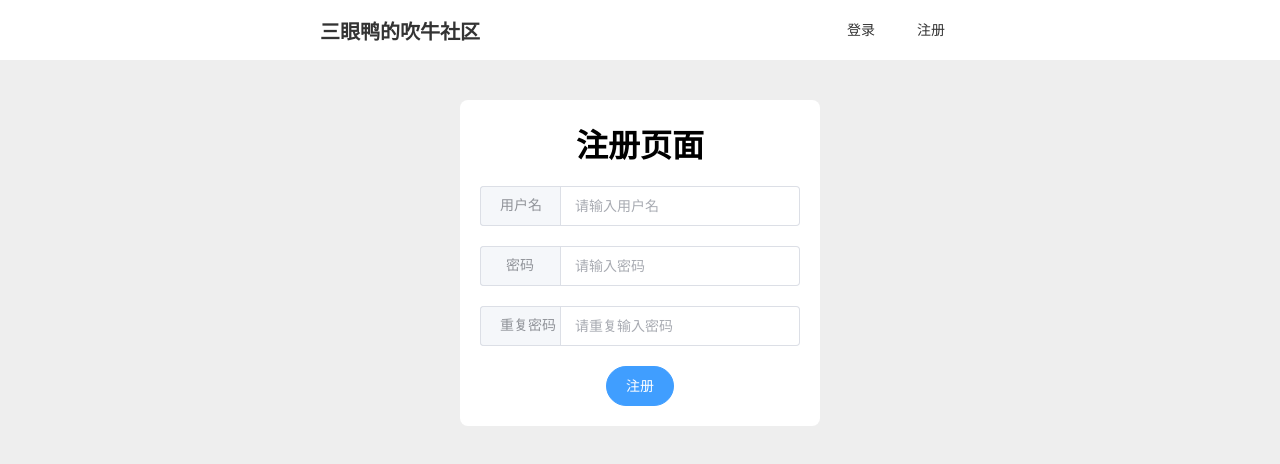
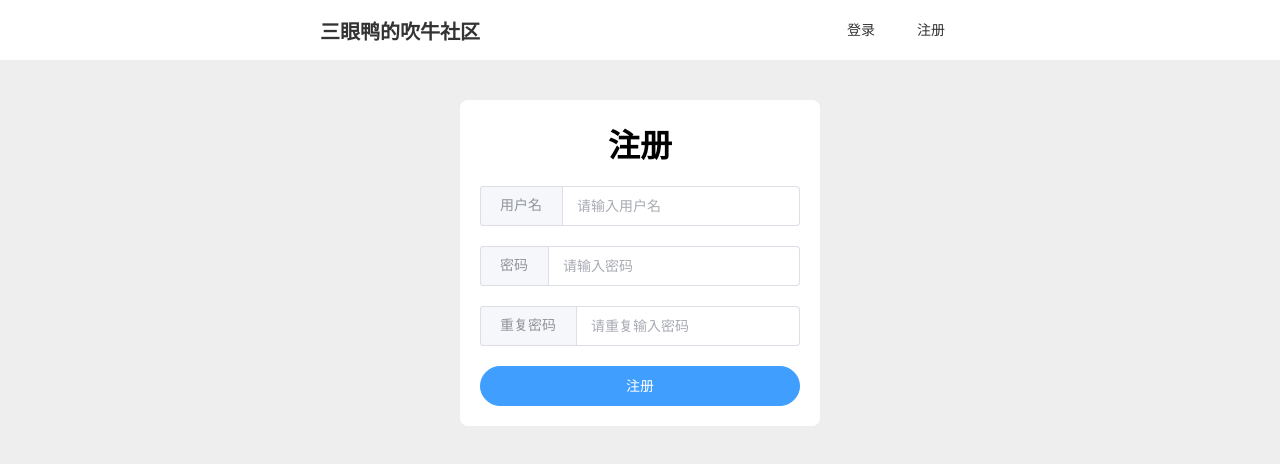
Before and after one commit to lalawila/bbs, a Vue app: page /signup in a window 1280 px wide. Shown: the top 464 px of the page. Built offline with nearby package versions, Linux system fonts and the light colour scheme.

Commit message:
优化细节

```diff
--- a/src/pages/Home.vue
+++ b/src/pages/Home.vue
@@ -71,6 +71,7 @@ export default {
                 page: this.page,
                 limit: this.limit,
             })
+            console.log(response.data)
             this.posts = response.data.results
             this.amount = response.data.amount
         },
--- a/src/pages/Login.vue
+++ b/src/pages/Login.vue
@@ -1,17 +1,17 @@
 <template>
     <div class="login">
-        <h1>登录页面</h1>
+        <h1>登录</h1>
         <el-input size="large" placeholder="请输入用户名" v-model="username">
             <template #prepend>
-                <div class="pre">用户名</div>
+                <label>用户名</label>
             </template>
         </el-input>
         <el-input size="large" placeholder="请输入密码" v-model="password">
             <template #prepend>
-                <div class="pre">密码</div>
+                <label>密码</label>
             </template>
         </el-input>
-        <el-button type="primary" size="large" round @click="login"
+        <el-button class="btn" type="primary" size="large" round @click="login"
             >登录</el-button
         >
     </div>
@@ -65,13 +65,12 @@ export default {
 
     gap: 20px;
 }
-.login h1 {
+h1 {
     margin: 0;
 }
 
-.login .pre {
-    width: 40px;
-
+label {
+    width: 50px;
     text-align: center;
 }
 </style>
--- a/src/pages/Signup.vue
+++ b/src/pages/Signup.vue
@@ -1,14 +1,14 @@
 <template>
-    <div class="login">
-        <h1>注册页面</h1>
+    <div class="signup">
+        <h1>注册</h1>
         <el-input size="large" placeholder="请输入用户名" v-model="username">
             <template #prepend>
-                <div class="pre">用户名</div>
+                <div>用户名</div>
             </template>
         </el-input>
         <el-input size="large" placeholder="请输入密码" v-model="password">
             <template #prepend>
-                <div class="pre">密码</div>
+                <div>密码</div>
             </template>
         </el-input>
         <el-input
@@ -17,10 +17,10 @@
             v-model="passwordAgin"
         >
             <template #prepend>
-                <div class="pre">重复密码</div>
+                <div>重复密码</div>
             </template>
         </el-input>
-        <el-button type="primary" size="large" round @click="signup"
+        <el-button class="btn" type="primary" size="large" round @click="signup"
             >注册</el-button
         >
     </div>
@@ -61,7 +61,7 @@ export default {
 }
 </script>
 <style scoped>
-.login {
+.signup {
     width: 360px;
     padding: 20px;
     border-radius: 8px;
@@ -76,13 +76,15 @@ export default {
 
     gap: 20px;
 }
-.login h1 {
+h1 {
     margin: 0;
 }
 
-.login .pre {
-    width: 40px;
-
+label {
+    width: 50px;
     text-align: center;
 }
+.btn {
+    width: 100%;
+}
 </style>
```
